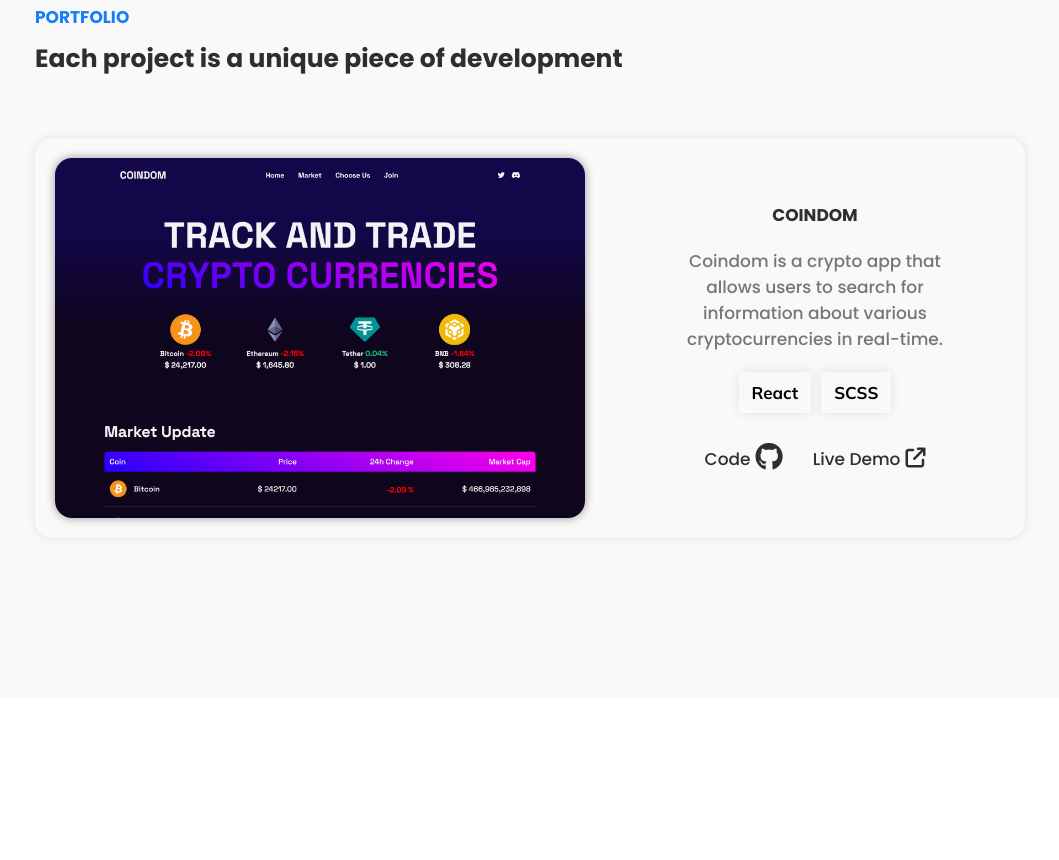
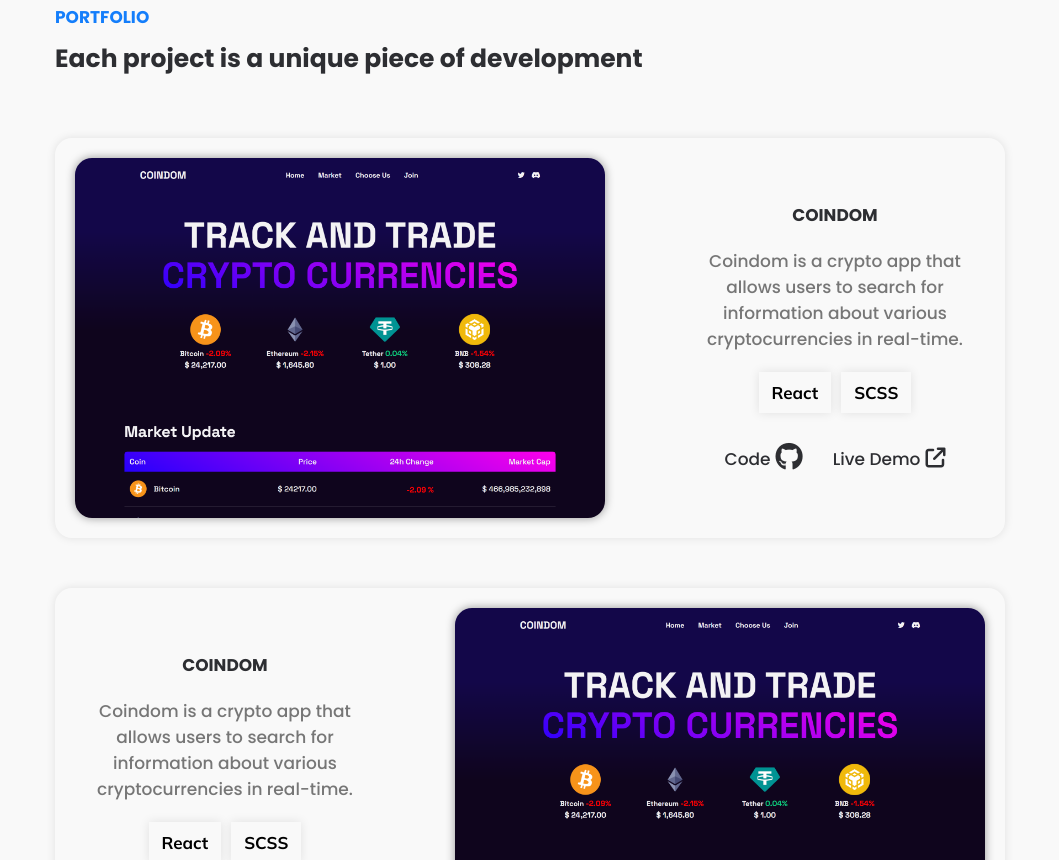
Before and after one commit to emodeth/portfolio-website, a React (Create React App) app: page / in a window 1280 px wide. Shown: the part 1940-2800 px from the top of the page, without its empty margins (110-1169 px from the left). Before the commit the page ends 2638 px from the top, so only its background shows below. Built offline with nearby package versions, Linux system fonts and the light colour scheme.

Commit message:
Projects section's and project component's responsivness is added

```diff
--- a/src/components/Project/project.scss
+++ b/src/components/Project/project.scss
@@ -19,8 +19,12 @@
     flex-direction: row-reverse;
   }
 
+  &:not(:last-child) {
+    margin-bottom: 5rem;
+  }
+
   &__img {
-    width: 53rem;
+    max-width: 53rem;
     height: 100%;
     overflow: hidden;
     background-color: hsla(0, 0%, 46%, 0.2);
@@ -111,3 +115,27 @@
     }
   }
 }
+
+@media screen and (max-width: 1023px) {
+  .project {
+    flex-direction: column !important;
+    height: auto;
+    gap: 3rem;
+
+    &__img {
+      height: 35rem;
+    }
+  }
+}
+
+@media screen and (max-width: 76px) {
+  .project {
+    flex-direction: column !important;
+    height: auto;
+    gap: 3rem;
+
+    &__img {
+      height: 35rem;
+    }
+  }
+}
--- a/src/components/Projects/Projects.jsx
+++ b/src/components/Projects/Projects.jsx
@@ -20,6 +20,16 @@
           imgUrl={coindom}
           layout="row"
         />
+        <Project
+          title="coindom"
+          description="Coindom is a crypto app that allows users to search for information about various cryptocurrencies in real-time."
+          tech1="React"
+          tech2="SCSS"
+          ghLink="#"
+          ldLink="#"
+          imgUrl={coindom}
+          layout="row-reverse"
+        />
       </div>
     </div>
   );
--- a/src/components/Projects/projects.scss
+++ b/src/components/Projects/projects.scss
@@ -3,6 +3,8 @@
 .projects {
   background-color: $off-white;
   padding: 16rem 0;
+  display: flex;
+  flex-direction: column;
 
   &__header {
     color: $blue;
@@ -18,3 +20,6 @@
     margin-bottom: 6rem;
   }
 }
+
+@media screen and (max-width: 1023px) {
+}
```
